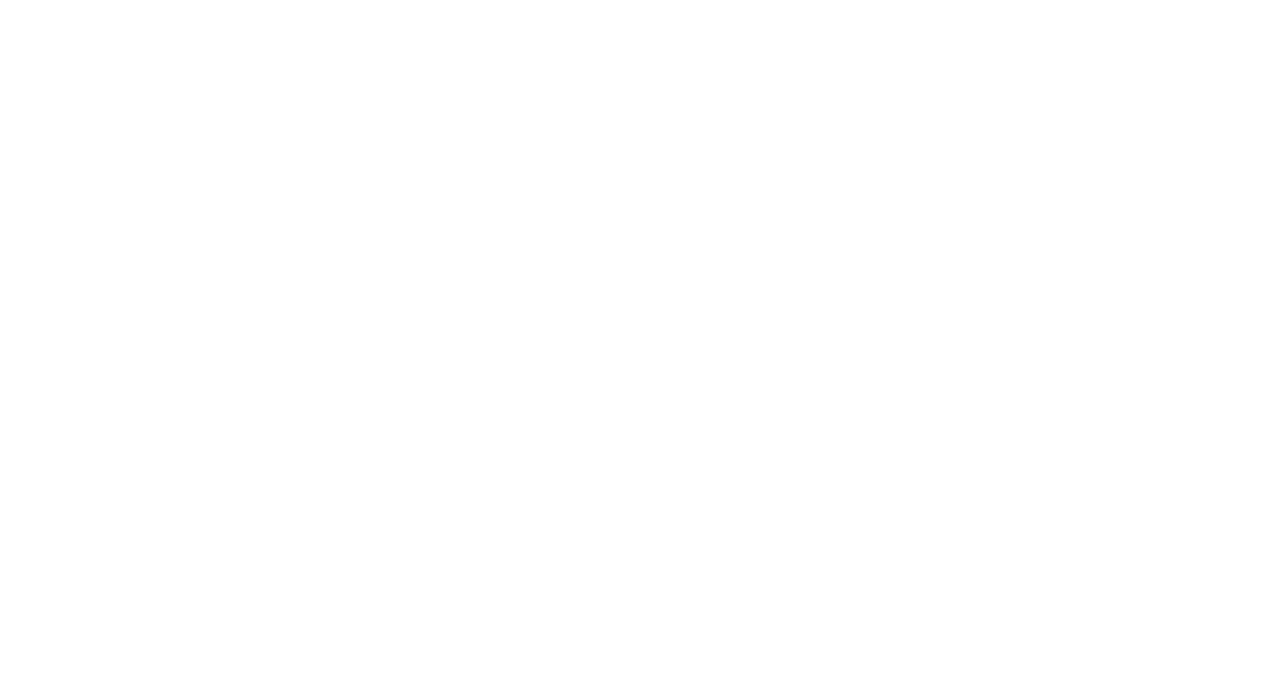
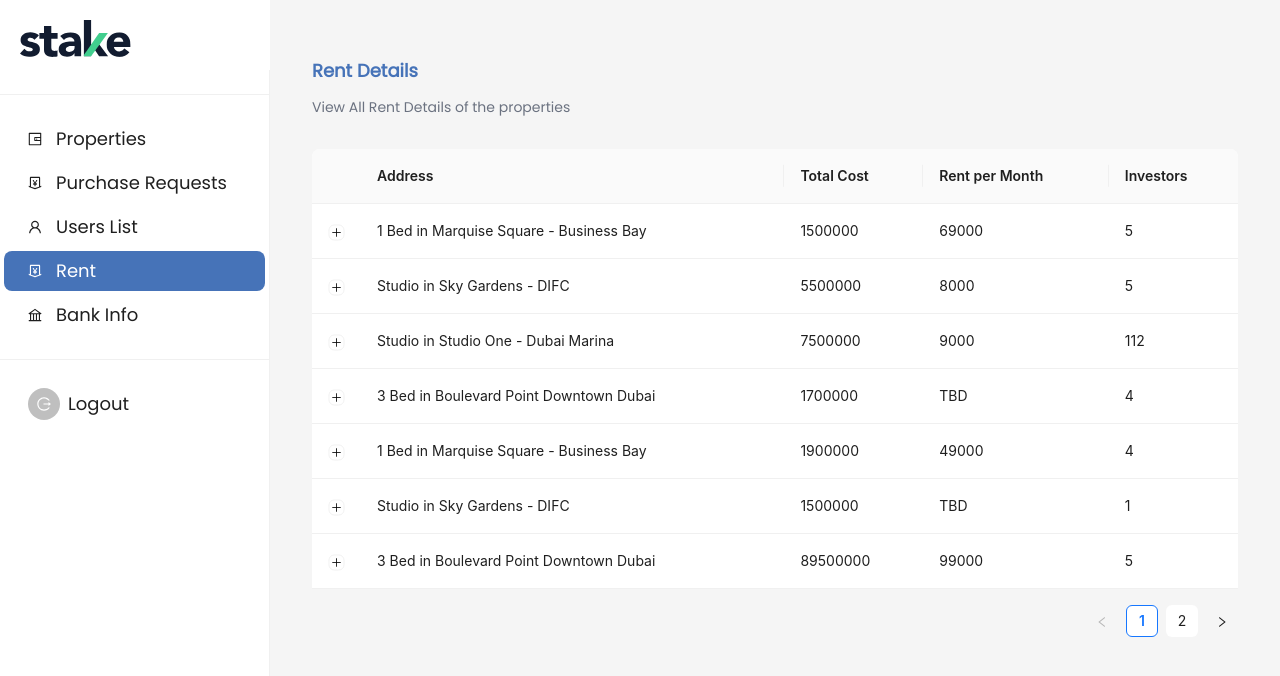
Before and after one commit to aleeizhere/propertysite, a React (Vite) app: page /rentDetails in a window 1280 px wide. Before the commit this address had no page. Shown: the top 676 px of the page. Built offline with nearby package versions, Linux system fonts and the light colour scheme.

Commit message:
Rent Details tab

```diff
--- a/src/App.jsx
+++ b/src/App.jsx
@@ -16,6 +16,7 @@
 import AddProperty from "./pages/adminPanel/AdminProperties/AddProperty"
 import PurchaseRequests from "./pages/adminPanel/PurchaseRequests/PurchaseRequests"
 import UsersList from "./pages/adminPanel/users/UsersList"
+import RentDetails from "./pages/adminPanel/rentDetails/RentDetails"
 function App() {
   return (
     <>
@@ -42,6 +43,8 @@
         <Route path="/adminPanel/addProperty" element={<AddProperty /> }/>
         <Route path="/purchaseRequests" element={<PurchaseRequests />} />
         <Route path="/usersList" element={<UsersList />} />
+        <Route path="/rentDetails" element={<RentDetails />} />
+
 
 
       </Routes>
--- a/src/components/AdminPanelComp/SideBar.jsx
+++ b/src/components/AdminPanelComp/SideBar.jsx
@@ -32,7 +32,7 @@
         { name: "Properties", icon: WalletOutlined, linkTo: "/adminPanel" },
         { name: "Purchase Requests", icon: MoneyCollectOutlined, linkTo: "/purchaseRequests" },
         { name: "Users List", icon: UserOutlined, linkTo: "/usersList" },
-        { name: "Rent", icon: MoneyCollectOutlined },
+        { name: "Rent", icon: MoneyCollectOutlined, linkTo:"/rentDetails"},
         { name: "Bank Info", icon: BankOutlined, linkTo: "/cart" },
     ];
 
--- a/src/pages/adminPanel/AdminProperties/AllPropertiesTab.jsx
+++ b/src/pages/adminPanel/AdminProperties/AllPropertiesTab.jsx
@@ -9,7 +9,6 @@
         title: 'Address',
         dataIndex: 'address',
         key: 'address',
-
     },
     {
         title: 'Investors',
--- /dev/null
+++ b/src/pages/adminPanel/rentDetails/RentDetails.jsx
@@ -0,0 +1,14 @@
+import React from 'react'
+import SideBar from '../../../components/AdminPanelComp/SideBar'
+import RentDetailsTab from './RentDetailsTab'
+
+const RentDetails = () => {
+    return (
+        <>
+            <SideBar component={<RentDetailsTab />} selectedKey="4" />
+
+        </>
+    )
+}
+
+export default RentDetails
--- /dev/null
+++ b/src/pages/adminPanel/rentDetails/RentDetailsTab.jsx
@@ -0,0 +1,185 @@
+import React from 'react'
+import styles from '../../../style';
+import { Table } from 'antd';
+
+//! Rows For main table
+const columns = [
+    {
+        title: 'Address',
+        dataIndex: 'address',
+        key: 'address',
+    },
+    {
+        title: 'Total Cost',
+        dataIndex: 'totalCost',
+        key: 'totalCost',
+    },
+    {
+        title: 'Rent per Month',
+        dataIndex: 'rentPerMonth',
+        key: 'rentPerMonth'
+    },
+    {
+        title: 'Investors',
+        dataIndex: 'investors',
+        key: 'investors',
+        responsive: ['md'],
+
+    },
+
+];
+//! Columns For main table
+
+const data = [
+    {
+        key: '1',
+        address: '1 Bed in Marquise Square - Business Bay',
+        totalCost: 1500000,
+        userId: 52,
+        investors: 5,
+        rentPerMonth: "69000",
+    },
+    {
+        key: '2',
+        address: 'Studio in Sky Gardens - DIFC',
+        totalCost: 5500000,
+        userId: 52,
+        investors: 5,
+        rentPerMonth: "8000",
+    },
+    {
+        key: '3',
+        address: 'Studio in Studio One - Dubai Marina',
+        totalCost: 7500000,
+        userId: 2,
+        investors: 112,
+        rentPerMonth: "9000",
+    },
+    {
+        key: '4',
+        address: '3 Bed in Boulevard Point Downtown Dubai',
+        totalCost: 1700000,
+        userId: 59,
+        investors: 4,
+        rentPerMonth: "TBD",
+    },
+    {
+        key: '5',
+        address: '1 Bed in Marquise Square - Business Bay',
+        totalCost: 1900000,
+        userId: 42,
+        investors: 4,
+        rentPerMonth: "49000",
+    },
+    {
+        key: '6',
+        address: 'Studio in Sky Gardens - DIFC',
+        totalCost: 1500000,
+        userId: 52,
+        investors: 1,
+        rentPerMonth: "TBD",
+    },
+    {
+        key: '7',
+        address: '3 Bed in Boulevard Point Downtown Dubai',
+        totalCost: 89500000,
+        userId: 52,
+        investors: 5,
+        rentPerMonth: "99000",
+    },
+    {
+        key: '8',
+        address: '1 Bed in Marquise Square - Business Bay',
+        totalCost: 1500000,
+        userId: 52,
+        investors: 7,
+        rentPerMonth: "70000",
+    },
+
+];
+
+
+
+const RentDetailsTab = () => {
+
+    // !Expandable Table Data
+    const expandedRowRender = () => {
+        const columns = [
+            {
+                title: 'Username',
+                dataIndex: 'username',
+                key: 'username',
+            },
+            {
+                title: 'Investment Date',
+                dataIndex: 'date',
+                key: 'date',
+            },
+            {
+                title: 'Investment',
+                dataIndex: 'investment',
+                key: 'investment',
+            },
+            {
+                title: 'Earning',
+                dataIndex: 'earning',
+                key: 'earning',
+            },
+
+
+        ];
+        const data = [
+            {
+                key: 78,
+                username: 'peter',
+                investment: '85222',
+                earning: '95459',
+                date: '2014-12-24'
+            },
+            {
+                key: 89,
+                username: 'Larem',
+                investment: '85222',
+                earning: '95459',
+                date: '2014-12-24'
+
+            },
+            {
+                key: 74,
+                username: 'Shakib',
+                investment: '85222',
+                earning: '95459',
+                date: '2014-12-24'
+
+            },
+        ]
+        return <Table title={() => <h2 className={`${styles.boldText} text-lightGreen `}>Investors Information</h2>} columns={columns} dataSource={data} pagination={false} className="mb-3" />;
+    };
+
+
+    return (
+        <div>
+            <h1 className={`${styles.boldText} text-center md:text-left text-lightGreen text-3xl`}>Rent Details</h1>
+            <h1 className='text-sm text-gray-500 mt-3 text-center md:text-left mb-8'>View All Rent Details of the properties</h1>
+            {/* <Link to="/adminPanel/addProperty" className='inline-block mb-8 '>
+                <CustomButton text="Add new Property" />
+            </Link> */}
+
+
+            {/* <Table pagination={{ pageSize: 7 }} columns={columns} dataSource={data} /> */}
+            <Table
+                pagination={{ pageSize: 7 }}
+                columns={columns}
+                expandable={{
+                    expandedRowRender,
+                    defaultExpandedRowKeys: ['0'],
+                }}
+                dataSource={data}
+            />
+        </div>
+    )
+}
+
+
+
+export default RentDetailsTab
```
